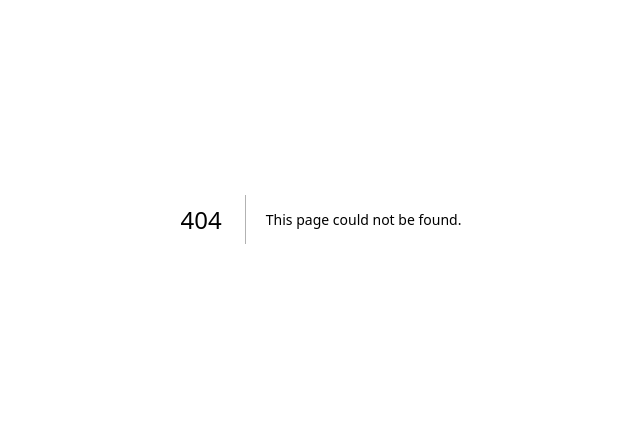
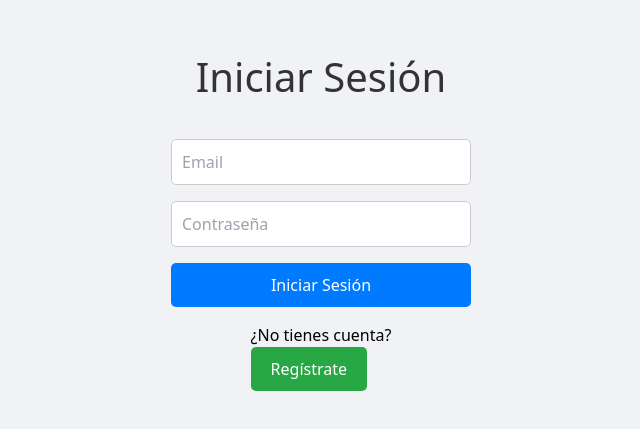
Before and after one commit to JaimeRax/interfaceinfoprocessing, a Next.js app: page /login in a window 1280 px wide. Before the commit this address had no page. Shown: the part 181-610 px from the top of the page, without its empty margins (319-959 px from the left). Built offline with nearby package versions, Linux system fonts and the light colour scheme.

Commit message:
feat(login): create view to login/register/home

```diff
--- /dev/null
+++ b/pages/home.tsx
@@ -0,0 +1,12 @@
+import React from "react";
+
+function Home() {
+  return (
+    <div>
+      <h1>Home</h1>
+      <p>Bienvenido a la página de inicio</p>
+    </div>
+  );
+}
+
+export default Home;
--- a/pages/index.tsx
+++ b/pages/index.tsx
@@ -1,4 +1,4 @@
-import React, { useEffect, useState } from "react";
+import React, { useEffect } from "react";
 import { useRouter } from "next/router";
 
 function index() {
@@ -6,7 +6,7 @@ function index() {
 
   useEffect(() => {
     // Redirige al usuario a la página de inicio de sesión
-    router.push("/screens/register");
+    router.push("/login");
   }, [router]);
 
   return (
@@ -15,16 +15,5 @@ function index() {
     </div>
   );
 }
-//   const [message, setMessage] = useState("loading");
-//   useEffect(() => {
-//     fetch("http://localhost:5001/")
-//       .then((response) => response.json())
-//       .then((data) => {
-//         setMessage(data.message);
-//       });
-//   }, []);
-//
-//   return <div>{message}</div>;
-// }
 
 export default index;
--- /dev/null
+++ b/pages/login.tsx
@@ -0,0 +1,70 @@
+import React, { useState } from "react";
+import Link from "next/link";
+import { useRouter } from "next/router";
+import styles from "../styles/Login.module.css";
+
+function Login() {
+  const [email, setEmail] = useState("");
+  const [password, setPassword] = useState("");
+  const [error, setError] = useState("");
+  const router = useRouter();
+
+  const handleSubmit = async (e: React.FormEvent<HTMLFormElement>) => {
+    e.preventDefault();
+    try {
+      const res = await fetch("http://localhost:5001/api/login/", {
+        method: "POST",
+        headers: {
+          "Content-Type": "application/json",
+        },
+        body: JSON.stringify({ email, password }),
+      });
+
+      const data = await res.json();
+      if (res.status === 200) {
+        // Si las credenciales son correctas, redirigir a la página Home
+        router.push("/home");
+      } else {
+        setError(data.error || "Error en la autenticación");
+      }
+    } catch (err) {
+      setError("Error al conectar con el servidor");
+    }
+  };
+
+  return (
+    <div className={styles.container}>
+      <h1 className={styles.title}>Iniciar Sesión</h1>
+      {error && <p className={styles.error}>{error}</p>}
+      <form onSubmit={handleSubmit} className={styles.form}>
+        <input
+          type="email"
+          placeholder="Email"
+          value={email}
+          onChange={(e) => setEmail(e.target.value)}
+          className={styles.input}
+          required
+        />
+        <input
+          type="password"
+          placeholder="Contraseña"
+          value={password}
+          onChange={(e) => setPassword(e.target.value)}
+          className={styles.input}
+          required
+        />
+        <button type="submit" className={styles.button}>
+          Iniciar Sesión
+        </button>
+      </form>
+      <div className={styles.register}>
+        <p>¿No tienes cuenta?</p>
+        <Link href="/register">
+          <button className={styles.registerButton}>Regístrate</button>
+        </Link>
+      </div>
+    </div>
+  );
+}
+
+export default Login;
--- a/pages/screens/register.tsx
+++ b/pages/register.tsx
@@ -1,18 +1,21 @@
 import React, { useState } from "react";
 import { useRouter } from "next/router";
-// import styles from "../styles/login.css";
+import styles from "../styles/Login.module.css";
 
-function register() {
+function Register() {
   const [email, setEmail] = useState("");
   const [password, setPassword] = useState("");
   const [error, setError] = useState("");
   const [success, setSuccess] = useState("");
   const router = useRouter();
 
-  const handleRegister = async (e) => {
+  const handleRegister = async (e: React.FormEvent<HTMLFormElement>) => {
     e.preventDefault();
+    setError(""); // Resetea el error
+    setSuccess(""); // Resetea el éxito
+
     try {
-      const res = await fetch("http://localhost:8080/register", {
+      const res = await fetch("http://localhost:5001/api/login/register", {
         method: "POST",
         headers: {
           "Content-Type": "application/json",
@@ -24,7 +27,7 @@ function register() {
       if (res.status === 201) {
         setSuccess("Usuario registrado exitosamente");
         // Redirigir al login después del registro exitoso
-        router.push("/");
+        router.push("/login");
       } else {
         setError(data.error || "Error en el registro");
       }
@@ -72,4 +75,4 @@ function register() {
   );
 }
 
-export default register;
+export default Register;
--- a/pages/screens/login.tsx
+++ /dev/null
@@ -1,38 +0,0 @@
-import { useState } from "react";
-
-const Login = () => {
-  const [email, setEmail] = useState("");
-  const [password, setPassword] = useState("");
-
-  const handleSubmit = (e) => {
-    e.preventDefault();
-    // Aquí puedes agregar la lógica para autenticar al usuario
-    console.log("Email:", email);
-    console.log("Password:", password);
-  };
-
-  return (
-    <div>
-      <h1>Iniciar Sesión</h1>
-      <form onSubmit={handleSubmit}>
-        <input
-          type="email"
-          placeholder="Email"
-          value={email}
-          onChange={(e) => setEmail(e.target.value)}
-          required
-        />
-        <input
-          type="password"
-          placeholder="Contraseña"
-          value={password}
-          onChange={(e) => setPassword(e.target.value)}
-          required
-        />
-        <button type="submit">Iniciar Sesión</button>
-      </form>
-    </div>
-  );
-};
-
-export default Login;
--- /dev/null
+++ b/styles/Login.module.css
@@ -0,0 +1,63 @@
+.container {
+  display: flex;
+  flex-direction: column;
+  align-items: center;
+  justify-content: center;
+  height: 100vh;
+  background-color: #f0f2f5;
+}
+
+.title {
+  font-size: 2.5rem;
+  margin-bottom: 2rem;
+  color: #333;
+}
+
+.form {
+  display: flex;
+  flex-direction: column;
+  align-items: center;
+  gap: 1rem;
+  width: 300px;
+}
+
+.input {
+  width: 100%;
+  padding: 10px;
+  border-radius: 5px;
+  border: 1px solid #ccc;
+  font-size: 1rem;
+}
+
+.button {
+  width: 100%;
+  padding: 10px;
+  background-color: #007bff;
+  color: white;
+  border: none;
+  border-radius: 5px;
+  font-size: 1rem;
+  cursor: pointer;
+}
+
+.button:hover {
+  background-color: #0056b3;
+}
+
+.register {
+  margin-top: 1rem;
+}
+
+.registerButton {
+  background-color: #28a745;
+  color: white;
+  padding: 10px 20px;
+  border: none;
+  border-radius: 5px;
+  font-size: 1rem;
+  cursor: pointer;
+}
+
+.registerButton:hover {
+  background-color: #218838;
+}
```
